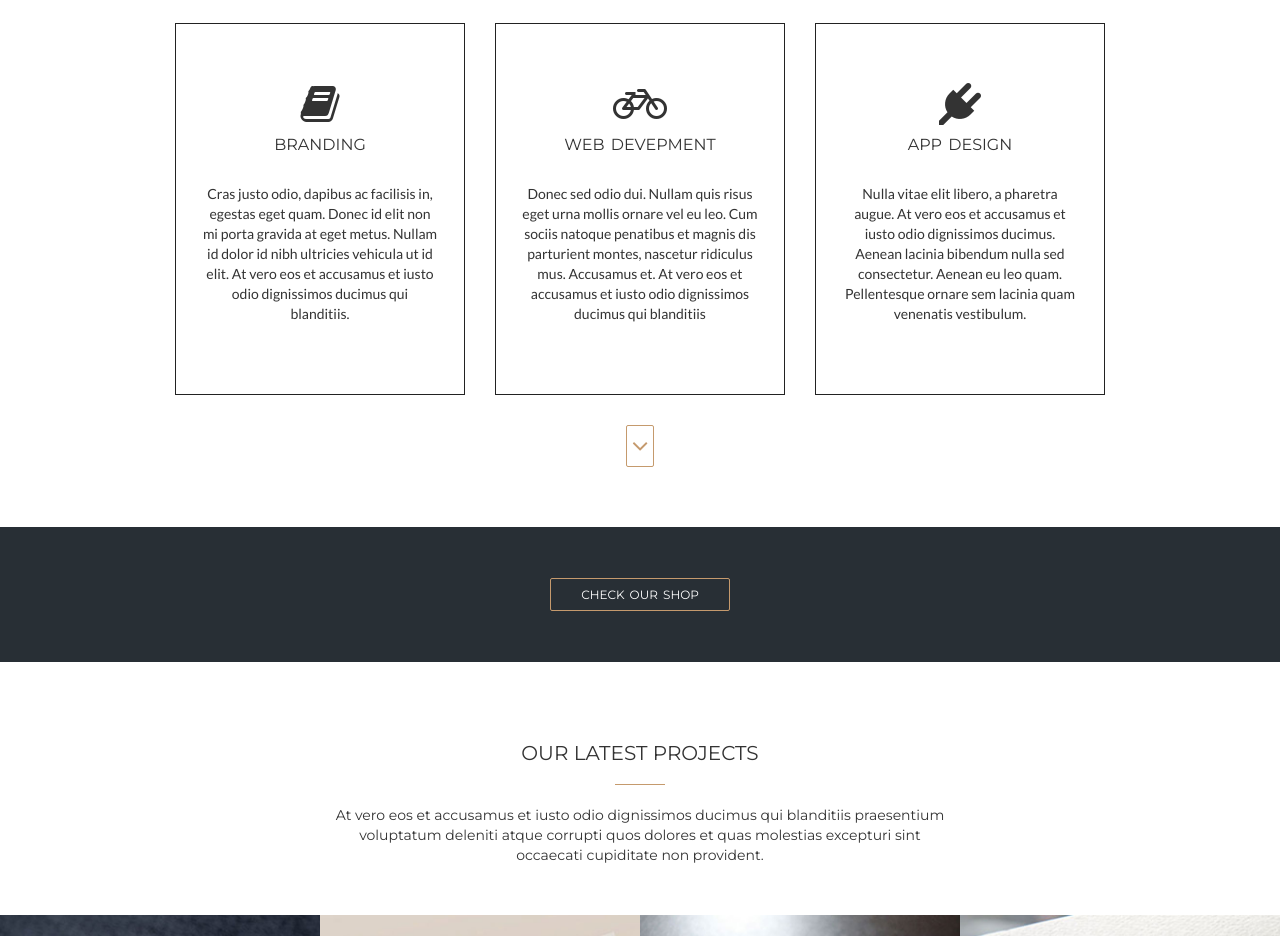
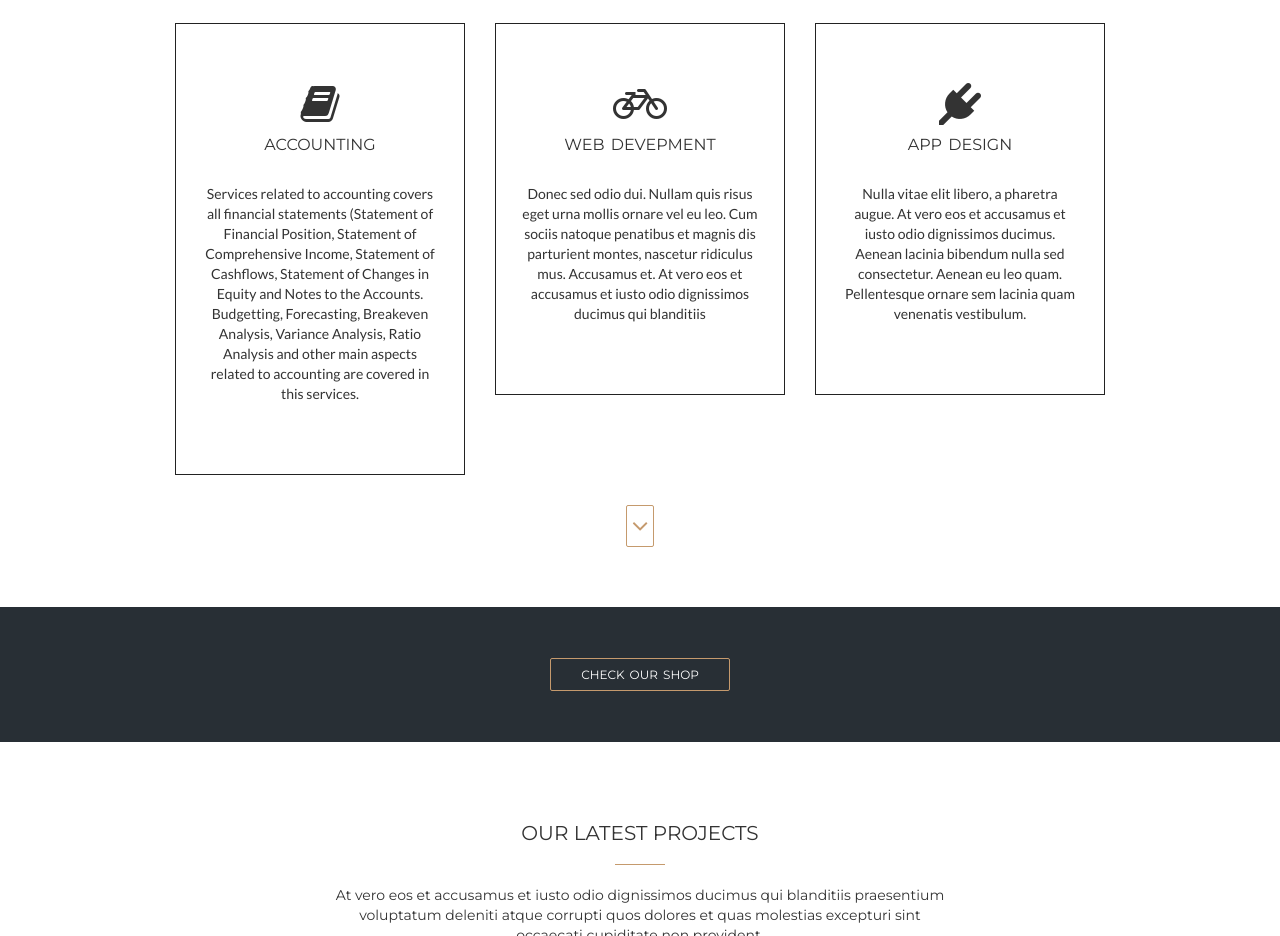
Before and after one commit to chkhizaraslam/CHKhizarAslam.github.io, a plain HTML site: page index.html in a window 1280 px wide. Shown: the part 1672-2608 px from the top of the page. Drawn offline with nearby package versions, Linux system fonts and the light colour scheme.

Commit message:
Update index.html

```diff
--- a/index.html
+++ b/index.html
@@ -133,8 +133,8 @@
                 <div class="col-md-4 col-sm-4">
                     <div class="service">
                         <span class="fa fa-book fa-3x"></span>
-                        <h4>Branding</h4>
-                        <p>Cras justo odio, dapibus ac facilisis in, egestas eget quam. Donec id elit non mi porta gravida at eget metus. Nullam id dolor id nibh ultricies vehicula ut id elit. At vero eos et accusamus et iusto odio dignissimos ducimus qui blanditiis. </p>
+                        <h4>Accounting</h4>
+                        <p>Services related to accounting covers all financial statements (Statement of Financial Position, Statement of Comprehensive Income, Statement of Cashflows, Statement of Changes in Equity and Notes to the Accounts. Budgetting, Forecasting, Breakeven Analysis, Variance Analysis, Ratio Analysis and other main aspects related to accounting are covered in this services.</p>
                     </div>
                 </div>
 
```
